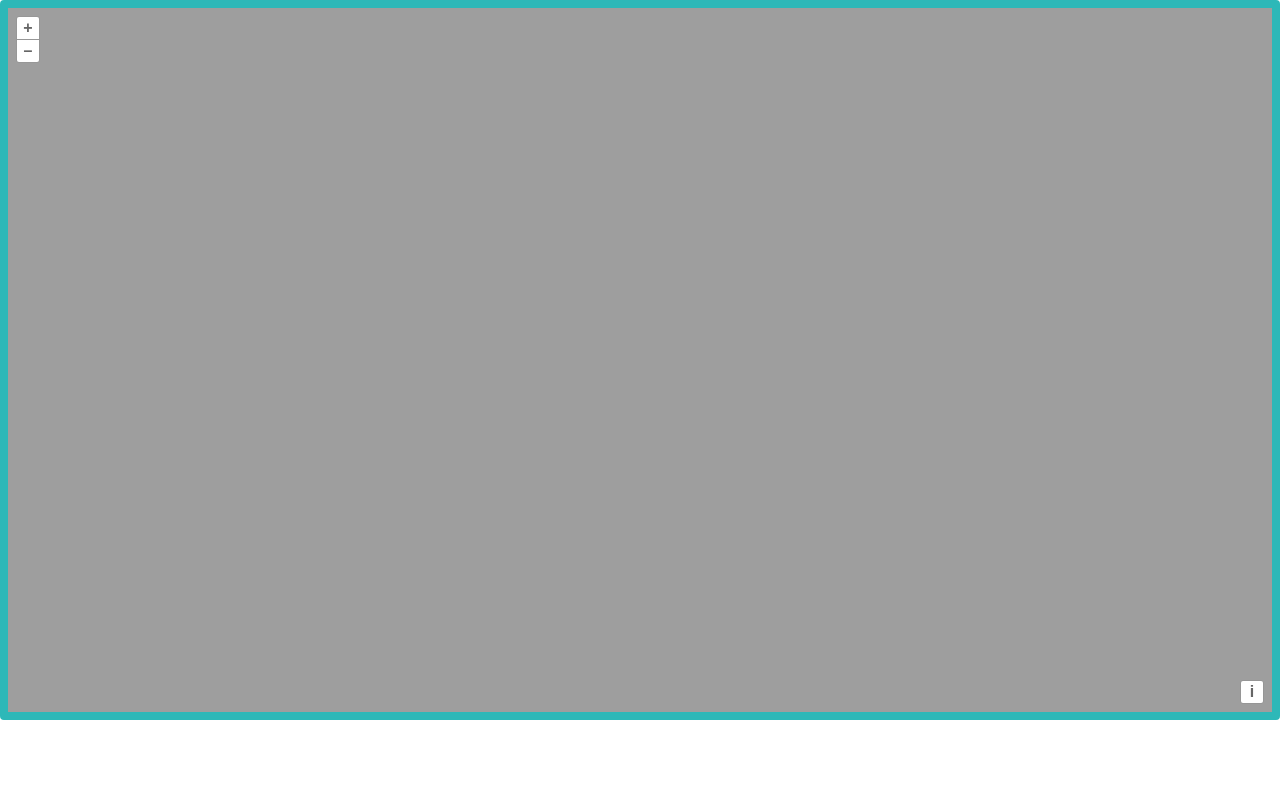
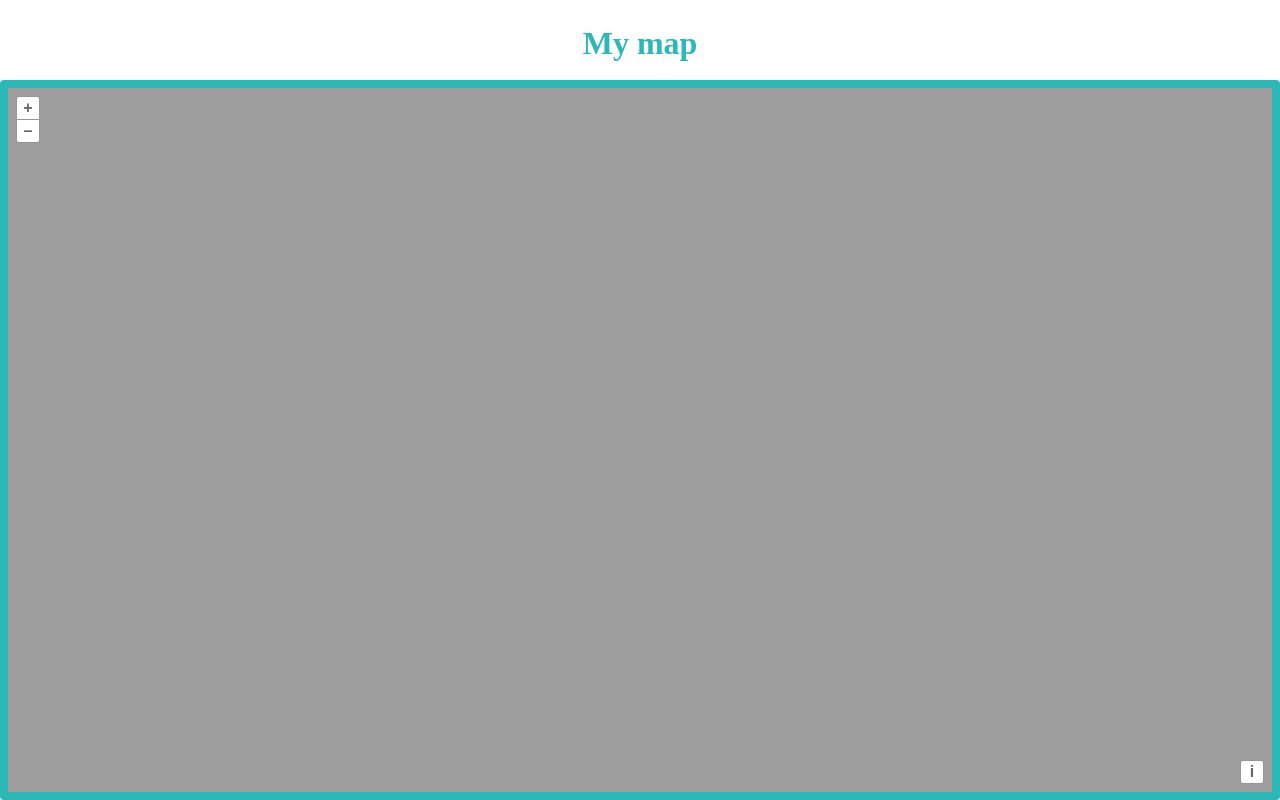
Before and after one commit to mountaincharlie/learn_openlayers, a website built with Vite: page index.html in a window 1280 px wide. Built offline with nearby package versions, Linux system fonts and the light colour scheme.

Commit message:
feat: add basic structure to html

```diff
--- a/index.html
+++ b/index.html
@@ -11,7 +11,13 @@
   </head>
 
   <body>
-    <div id="map"></div>
+    <header>
+      <h1>My map</h1>
+    </header>
+    <main>
+      <div id="map"></div>
+    </main>
+
 
     <!-- js -->
     <script type="module" src="./main.js"></script>
```
